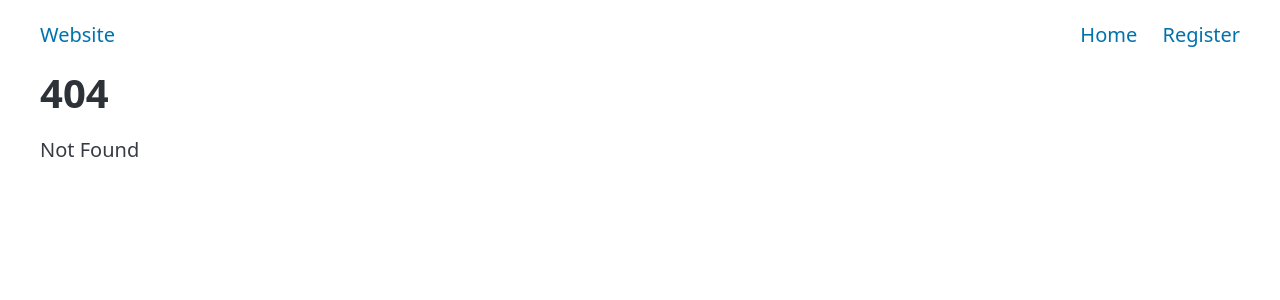
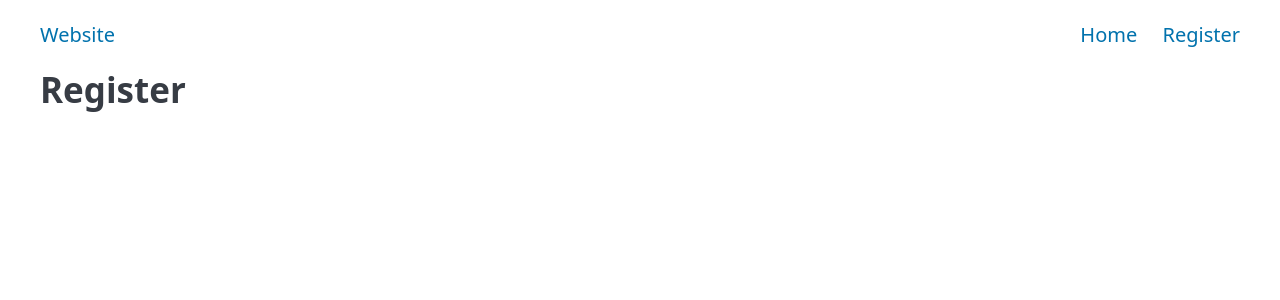
Before and after one commit to moolenbeek/sveltekit-auth-psql, a SvelteKit app: page /register in a window 1280 px wide. Before the commit this address had no page. Shown: the top 300 px of the page. Built offline with nearby package versions, Linux system fonts and the light colour scheme.

Commit message:
create route

```diff
--- /dev/null
+++ b/src/routes/register/+page.svelte
@@ -0,0 +1 @@
+<h2>Register</h2>
```
